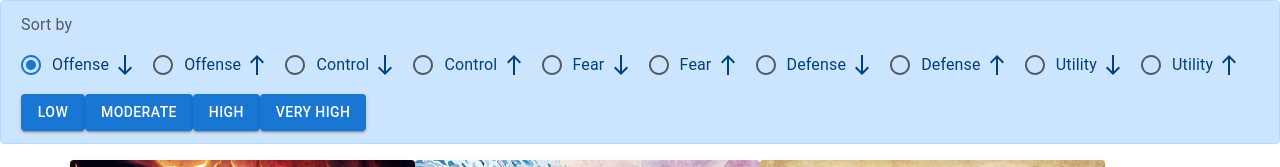
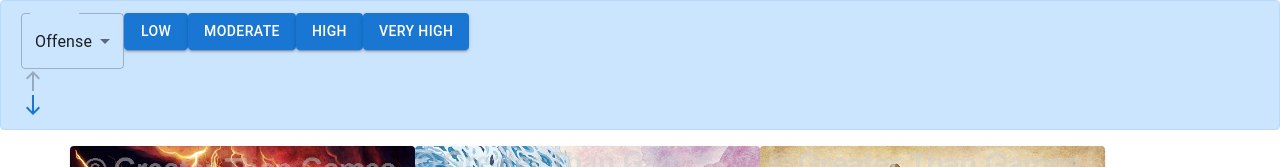
Before and after one commit to robertecurtin/SpiritIsland, a React (Create React App) app: page / in a window 1280 px wide. Shown: the top 167 px of the page. Built offline with nearby package versions, Linux system fonts and the light colour scheme.

Commit message:
Made sorting better

```diff
--- a/src/App.js
+++ b/src/App.js
@@ -3,7 +3,7 @@ import Spirits from './Spirits';
 import Intro from './Intro';
 
 function App() {
-  const [sortType, setSortType] = React.useState('Offense-');
+  const [sortType, setSortType] = React.useState({type: 'Offense', direction: '-'});
   const [complexityFilters, setComplexityFilters] = React.useState({
     'Low': true, 'Moderate': true, 'High': true, 'Very high': true
   });
--- a/src/ComplexityFilterManager.js
+++ b/src/ComplexityFilterManager.js
@@ -2,9 +2,7 @@ module.exports = (complexityFilters, setComplexityFilters) => {
   return {
     pressed: (_complexity) => {
       const complexity = _complexity.toLowerCase();
-      console.log(complexity);
       complexityFilters[complexity] = !complexityFilters[complexity];
-      console.log(complexityFilters);
       setComplexityFilters(complexityFilters);
   }
 };
--- a/src/Intro.js
+++ b/src/Intro.js
@@ -1,39 +1,41 @@
 /* eslint react/prop-types: 0 */
-import { Button, FormControl, FormControlLabel, FormLabel, Radio, RadioGroup } from '@mui/material';
+import { Button, FormControl, MenuItem, Select } from '@mui/material';
 import React from 'react';
 import { Alert } from 'react-bootstrap';
 import SouthIcon from '@mui/icons-material/South';
 import NorthIcon from '@mui/icons-material/North';
 
-
-const radioButtons =
+const sortOptions =
   ([
     'Offense', 'Control', 'Fear', 'Defense', 'Utility'
   ]).map((type) => {
-    return <><FormControlLabel key={{type} + '-'} value={type + '-'} control={<Radio />} label={<div>{type} <SouthIcon/></div>} />
-      <FormControlLabel key={{type} + '+'} value={type + '+'} control={<Radio />} label={<div>{type} <NorthIcon/></div>} /></>;
+    return <MenuItem key={{type} + 'MenuItem'} value={type}>{<div>{type}</div>} </MenuItem>;
   });
 
 const complexities = [ 'Low', 'Moderate', 'High', 'Very high' ];
 
 function Intro(props) {
+  const sortType = props.sortType;
 
   const handleChange = (event) => {
-    props.setSortType(event.target.value);
+    props.setSortType({type: event.target.value, direction: sortType.direction});
+  };
+
+  const toggleSortDirection = () => {
+    props.setSortType({type: sortType.type, direction: sortType.direction === '-' ? '+' : '-'});
   };
 
   return <Alert variant='primary'>
     <FormControl>
-      <FormLabel id='sort-label-group'>Sort by</FormLabel>
-      <RadioGroup
-      row
-      aria-labelledby='sort-label-group'
-      name='sort-radio-buttons-group'
-      value={props.sortType}
+      <Select
+      value={sortType.type}
       onChange={handleChange}
+      label="Sort by"
       >
-        {radioButtons}
-      </RadioGroup>
+        {sortOptions}
+      </Select>
+    <NorthIcon color={sortType.direction === '-' ? 'disabled' : 'primary'} onClick={toggleSortDirection}/>
+    <SouthIcon color={sortType.direction === '-' ? 'primary' : 'disabled'} onClick={toggleSortDirection}/>
     </FormControl>
     {complexities.map((complexity) => {
       return <Button
--- a/src/Spirits.js
+++ b/src/Spirits.js
@@ -12,25 +12,20 @@ const spiritToImage = (_name) => {
   return `${process.env.PUBLIC_URL}/assets/spirits/${name}.png`;
 };
 
-const parsedSortType = (sortType) => {
+const sortTypeToIndex = (sortType) => {
   return  {
-    'Offense+': { index: 0, direction: '>'},
-    'Offense-': { index: 0, direction: '<'},
-    'Control+': { index: 1, direction: '>'},
-    'Control-': { index: 1, direction: '<'},
-    'Fear+': { index: 2, direction: '>'},
-    'Fear-': { index: 2, direction: '<'},
-    'Defense+': { index: 3, direction: '>'},
-    'Defense-': { index: 3, direction: '<'},
-    'Utility+': { index: 4, direction: '>'},
-    'Utility-': { index: 4, direction: '<'},
+    'Offense': 0,
+    'Control': 1,
+    'Fear': 2,
+    'Defense': 3,
+    'Utility': 4,
   }[sortType];
 };
 
 const sortBySortType = (sortType) => {
-  const {index, direction} = parsedSortType(sortType);
+  const index = sortTypeToIndex(sortType.type);
 
-  if(direction === '<') {
+  if(sortType.direction === '-') {
     return (a, b) => b.summary[index] - a.summary[index];
   }
   else
```
